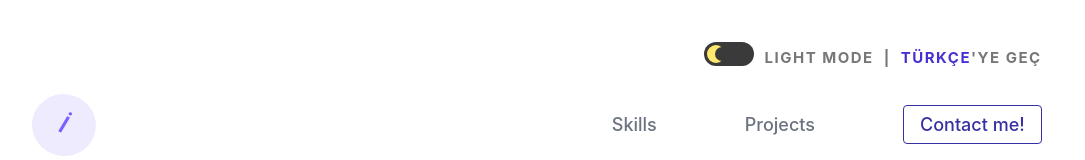
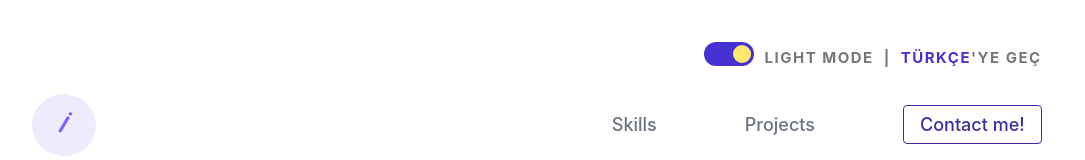
Before and after one commit to ibrahimfevzi/personal-portfolio, a React (Create React App) app: page / in a window 1280 px wide. Shown: the top 160 px of the page, without its empty margins (128-1213 px from the left). Built offline with nearby package versions, Linux system fonts and the light colour scheme; a web font is replaced by a local one.

Commit message:
localStorage düzeltildi.

```diff
--- a/src/App.js
+++ b/src/App.js
@@ -10,7 +10,10 @@ import Footer from "./components/Footer";
 import { useEffect } from "react";
 
 function App() {
-  const [darkMode, setDarkMode] = useState(false);
+  const [darkMode, setDarkMode] = useState(() => {
+    const savedDarkMode = localStorage.getItem("darkMode");
+    return savedDarkMode ? JSON.parse(savedDarkMode) : false;
+  });
   const [isMobile, setIsMobile] = useState(false);
 
   const handleToggle = () => {
@@ -28,6 +31,10 @@ function App() {
       window.removeEventListener("resize", handleResize);
     };
   }, []);
+
+  useEffect(() => {
+    localStorage.setItem("darkMode", JSON.stringify(darkMode));
+  }, [darkMode]);
 
   return (
     <div className={`App ${darkMode ? "dark-mode" : ""}`}>
--- a/src/components/Footer.js
+++ b/src/components/Footer.js
@@ -13,7 +13,7 @@ const Footer = () => {
         </h3>
         <div className="contactInfo">
           <p>
-            <img src={Point} style={{ marginRight: "10px" }} />
+            <img src={Point} style={{ marginRight: "5px" }} />
             {""}
             <a className="email" href="mailto:ibrahimfevzi@gmail.com">
               ibrahimfevzi@gmail.com
--- a/src/components/ModeSwitch.js
+++ b/src/components/ModeSwitch.js
@@ -22,7 +22,7 @@ const ModeSwitch = ({ handleToggle }) => {
           type="checkbox"
           className="toggle-switch-checkbox"
           onChange={toggleDarkMode}
-          checked={!darkMode}
+          checked={darkMode}
         />
         <span className="slider round"></span>
       </label>
```
